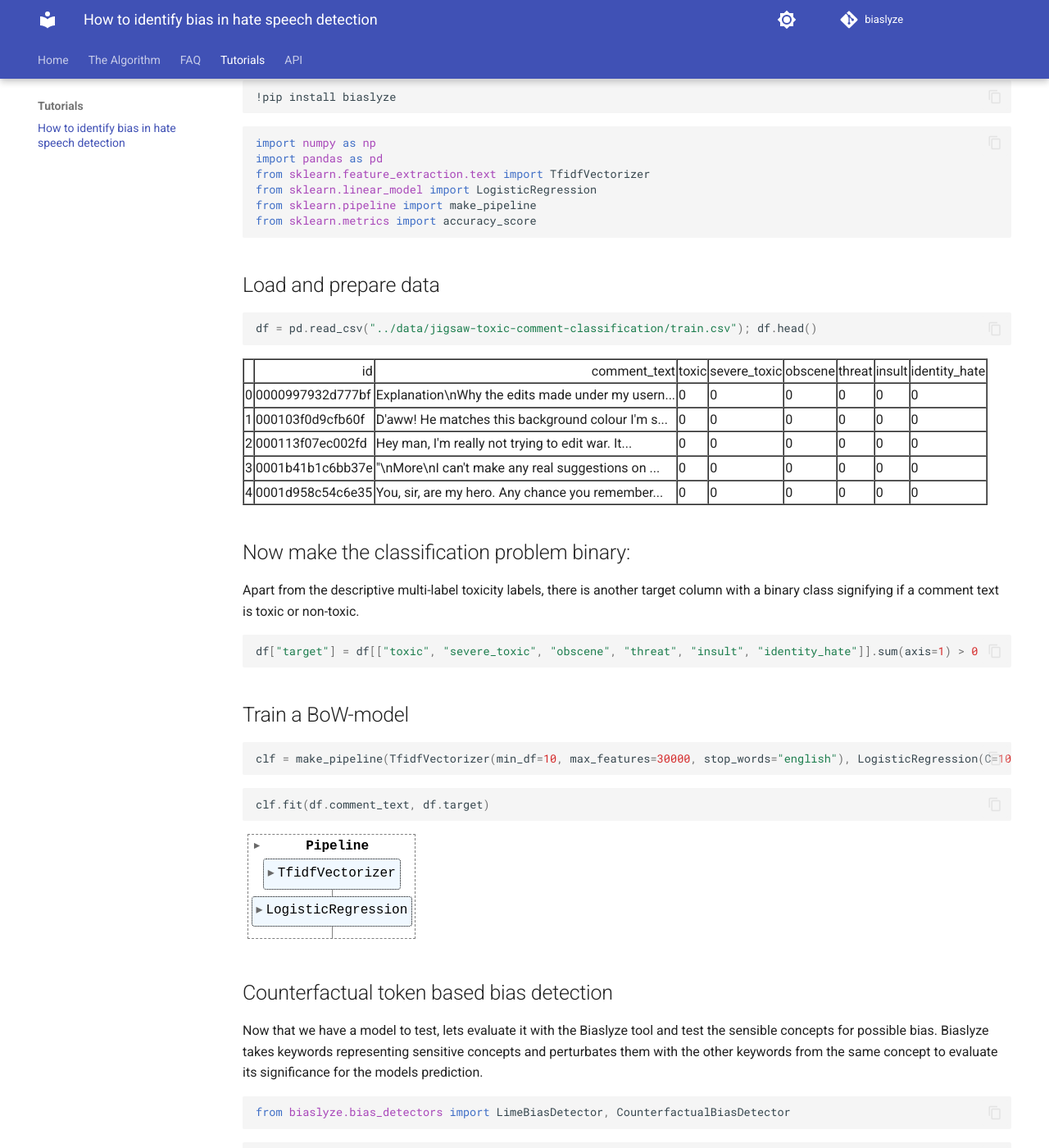
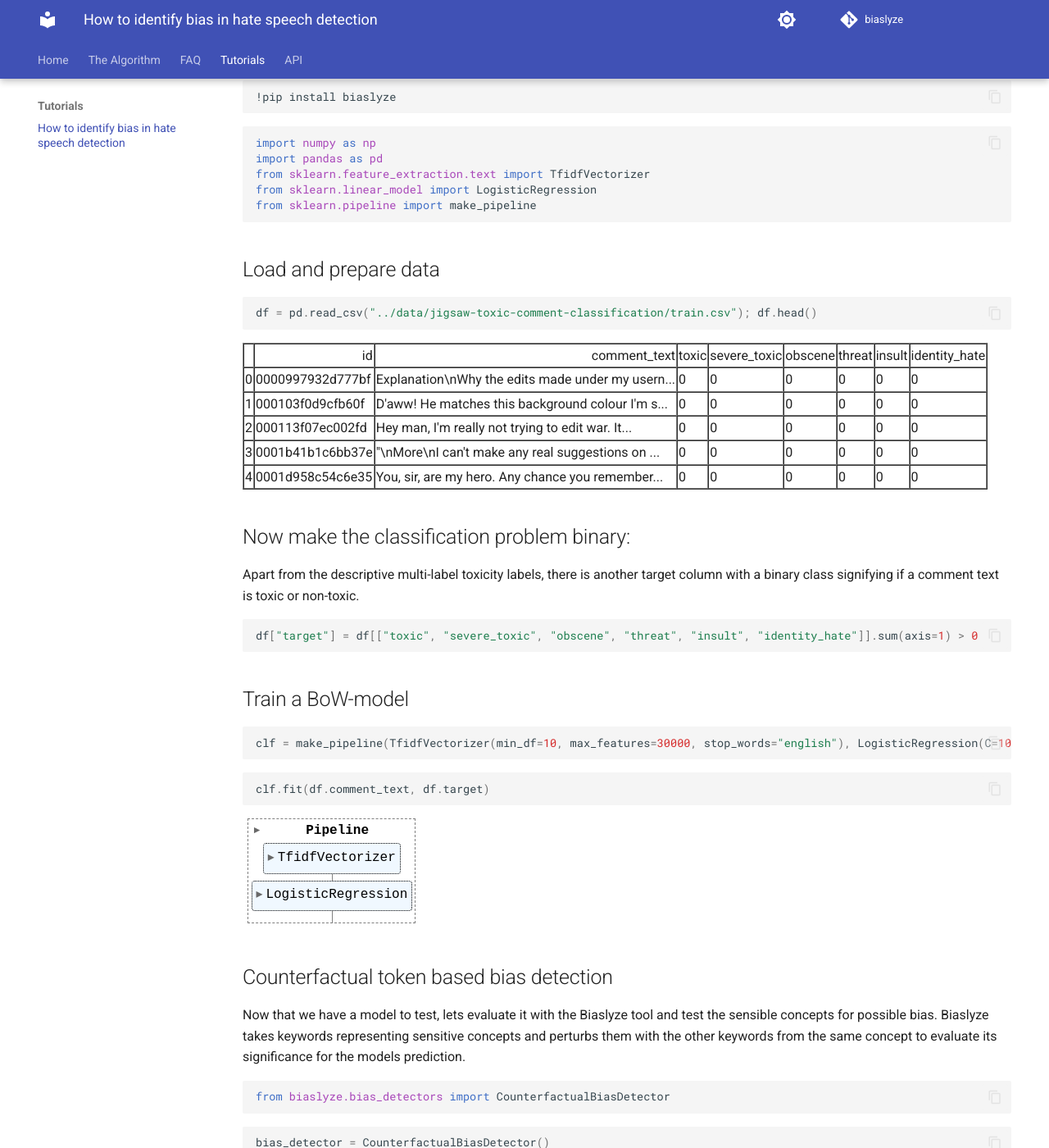
Before and after one commit to biaslyze-dev/biaslyze, an MkDocs documentation site: the page built from docs/sources/tutorials/tutorial-toxic-comments.md, in a window 1280 px wide and 1400 px high, scrolled down 438 px. Shown: the whole window at 82% size. Built offline with MkDocs 1.6.1 and Material for MkDocs 9.7.7, drawn with Linux system fonts in a browser that asks for light colours; comment, search, counter and statistics services are not loaded.

Commit message:
Update readme and remove LIme hints from tutorial

````diff
--- a/docs/sources/tutorials/tutorial-toxic-comments.md
+++ b/docs/sources/tutorials/tutorial-toxic-comments.md
@@ -21,7 +21,6 @@ import pandas as pd
 from sklearn.feature_extraction.text import TfidfVectorizer
 from sklearn.linear_model import LogisticRegression
 from sklearn.pipeline import make_pipeline
-from sklearn.metrics import accuracy_score
 ```
 
 ## Load and prepare data
@@ -158,11 +157,11 @@ clf.fit(df.comment_text, df.target)
 ## Counterfactual token based bias detection
 
 Now that we have a model to test, lets evaluate it with the Biaslyze tool and test the sensible concepts for possible bias.
-Biaslyze takes keywords representing sensitive concepts and perturbates them with the other keywords from the same concept to evaluate its significance for the models prediction.
+Biaslyze takes keywords representing sensitive concepts and perturbs them with the other keywords from the same concept to evaluate its significance for the models prediction.
 
 
 ```python
-from biaslyze.bias_detectors import LimeBiasDetector, CounterfactualBiasDetector
+from biaslyze.bias_detectors import CounterfactualBiasDetector
 ```
 
 
````
Also changed, not shown: README.md (+1 -1 lines), docs/sources/index.md (+1 -1 lines), docs/templates/tutorials/tutorial-toxic-comments.md (+2 -3 lines).
